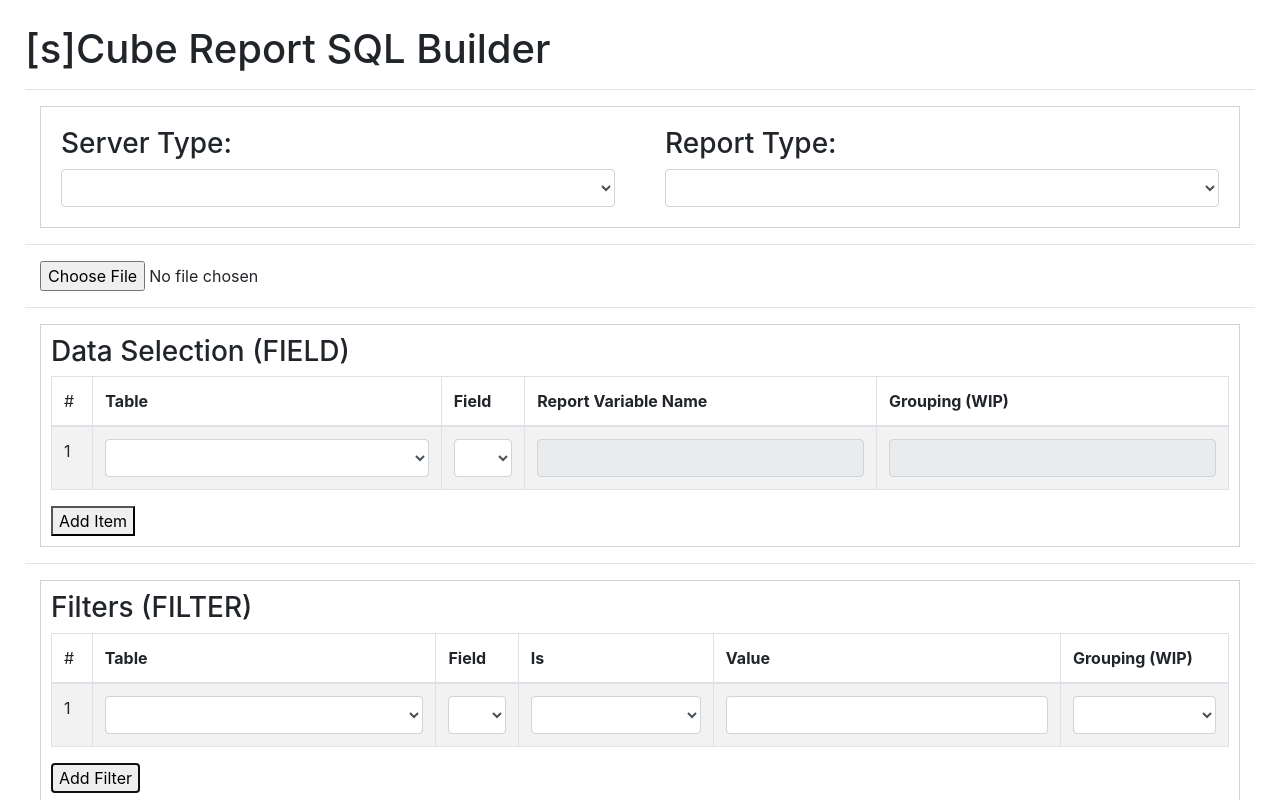
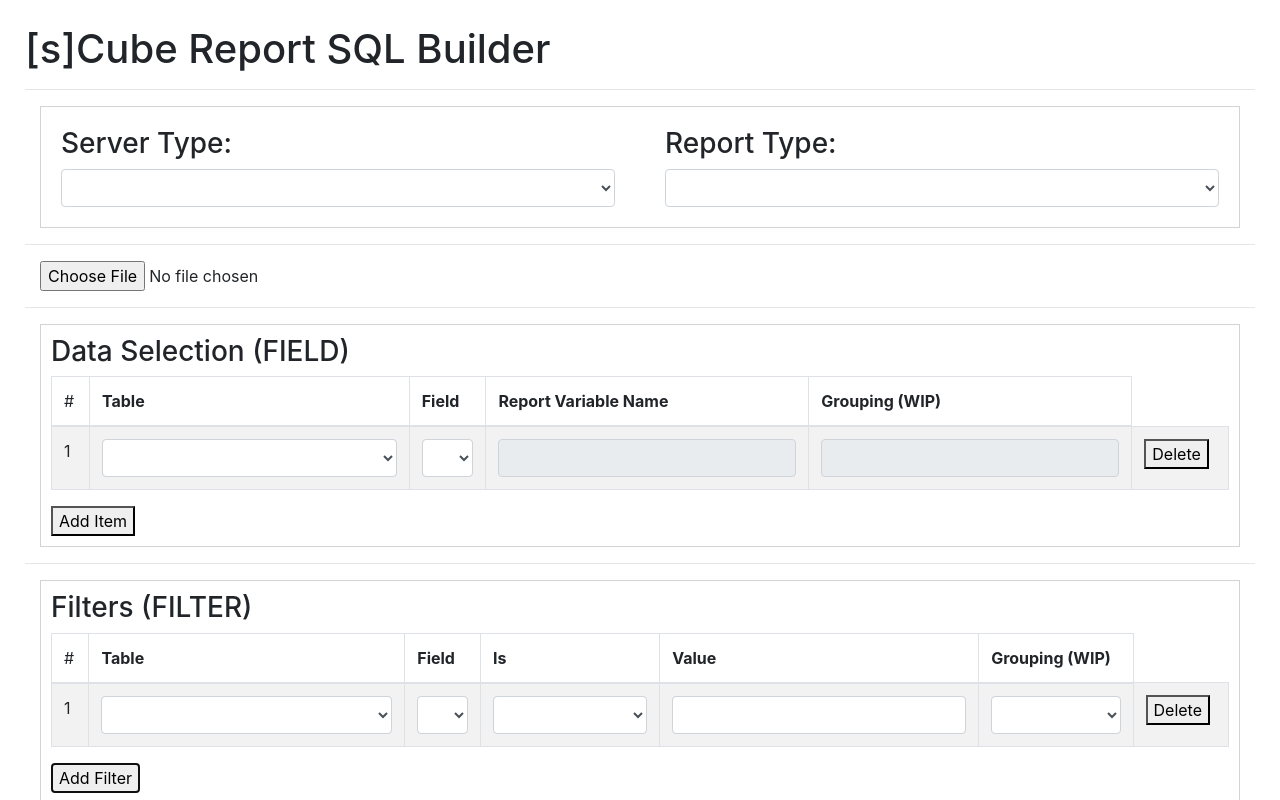
Before and after one commit to ItsAMeNick/sCube-Report-SQL-Builder, a React (Create React App) app: page / in a window 1280 px wide. Both pictures are taken after a click on the button "Add Filter". Shown: the top 800 px of the page. Built offline with nearby package versions, Linux system fonts and the light colour scheme.

Commit message:
[NZ] Added deletion to all three portlets

```diff
--- a/src/components/FIELD_Item.js
+++ b/src/components/FIELD_Item.js
@@ -181,6 +181,14 @@ class FIELD_Container extends Component {
                 </Form.Control></td>
                 <td><Form.Control id={"report-"+this.props.id} readOnly value={this.props.fields[this.props.id].report}></Form.Control></td>
                 <td><Form.Control id={"group-field-"+this.props.id} readOnly value={this.props.fields[this.props.id].group}></Form.Control></td>
+                <td>
+                    <button onClick={() => {
+                        this.props.delete(this.props.id);
+                        this.props.validateGroups();
+                    }}>
+                        Delete
+                    </button>
+                </td>
             </tr>
         );
     }
@@ -249,7 +257,14 @@ const mapDispatchToProps = dispatch => ({
     validateGroups: () => dispatch({
         type: "validate_groups",
         payload: null
-    })
+    }),
+    delete: (myRef) => dispatch({
+        type: "delete_item",
+        payload: {
+            type: "fields",
+            ref: myRef
+        }
+    }),
 });
 
 export default connect(mapStateToProps, mapDispatchToProps)(FIELD_Container);
--- a/src/components/FILTER_Item.js
+++ b/src/components/FILTER_Item.js
@@ -102,6 +102,14 @@ class FILTER_Item extends Component {
                         {this.getGroups(this.props.filters[this.props.id].table)}
                     </Form.Control></td>
                 </React.Fragment> }
+                { this.props.req ? null : <td>
+                    <button onClick={() => {
+                        this.props.delete(this.props.id);
+                        this.props.validateGroups();
+                    }}>
+                        Delete
+                    </button>
+                </td> }
             </tr>
         );
     }
@@ -140,7 +148,14 @@ const mapDispatchToProps = dispatch => ({
     validateGroups: () => dispatch({
         type: "validate_groups",
         payload: null
-    })
+    }),
+    delete: (myRef) => dispatch({
+        type: "delete_item",
+        payload: {
+            type: "filters",
+            ref: myRef
+        }
+    }),
 });
 
 export default connect(mapStateToProps, mapDispatchToProps)(FILTER_Item);
--- a/src/components/PARAM_Item.js
+++ b/src/components/PARAM_Item.js
@@ -92,6 +92,7 @@ class PARAM_Item extends Component {
                 <td>
                     <button onClick={() => {
                         this.props.delete(this.props.id);
+                        this.props.validateGroups();
                     }}>
                         Delete
                     </button>
@@ -130,6 +131,10 @@ const mapDispatchToProps = dispatch => ({
             ref: myRef
         }
     }),
+    validateGroups: () => dispatch({
+        type: "validate_groups",
+        payload: null
+    }),
 });
 
 export default connect(mapStateToProps, mapDispatchToProps)(PARAM_Item);
--- a/src/modules/reducer.js
+++ b/src/modules/reducer.js
@@ -145,7 +145,7 @@ const sCubeReducer = (state = initialState, action) => {
                         m = Math.max(m,state.fields[codes[c]].key);
                     }
                     m+=1;
-                    let g = null;
+                    let g = "";
                     if (newState.fields[m-1]) g = newState.fields[m-1].group;
                     newState.fields[m] =
                         {
@@ -209,7 +209,11 @@ const sCubeReducer = (state = initialState, action) => {
             let newState = _.cloneDeep(state);
             //First ungroup the item (if necessary)
             let oldGroup = newState[action.payload.type][action.payload.ref].group;
-            newState.groups[oldGroup][action.payload.type].delete([action.payload.ref].toString());
+            if (oldGroup){
+                //I do the same deletion twice incase the group has been cast to an int or to a string
+                newState.groups[oldGroup][action.payload.type].delete([action.payload.ref].toString());
+                newState.groups[oldGroup][action.payload.type].delete(parseInt([action.payload.ref]));
+            }
 
             //Then delete the item
             delete newState[action.payload.type][action.payload.ref];
```
